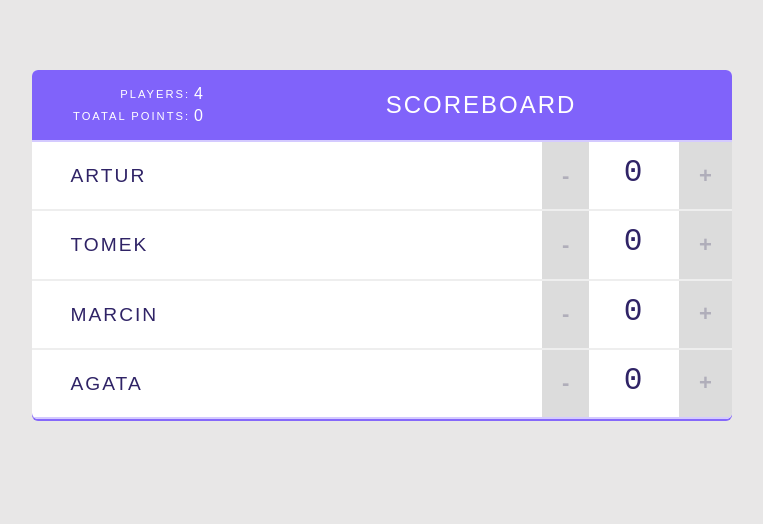
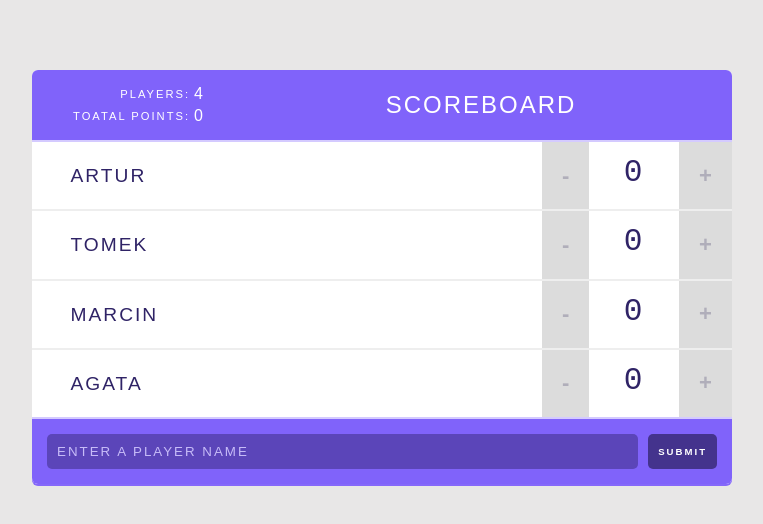
Before and after one commit to MagdaMie/scoreboard, a React (Vite) app in the folder scoreboard/: page / in a window 1280 px wide. Shown: the top 524 px of the page, without its empty margins (258-1021 px from the left). Built offline with nearby package versions, Linux system fonts and the light colour scheme.

Commit message:
add 'add Player' functionality

```diff
--- /dev/null
+++ b/scoreboard/src/components/AddPlayerForm.jsx
@@ -0,0 +1,33 @@
+import { useState } from "react"
+
+const AddPlayerForm = (props) => {
+    const[value, setValue] = useState('')
+
+    const handleSubmit = (event) => {
+        if(value !== '') {
+            event.preventDefault()
+            props.addPlayer(value);
+            setValue('')
+        } else {
+            event.preventDefault()
+        }
+    }
+
+    return (
+        <form onSubmit={(event) => handleSubmit(event)}>
+            <input
+            type="text"
+            value={value}
+            placeholder="Enter a player name"
+            onChange={(event) => setValue(event.target.value)}
+            />
+            <input
+            type="submit"
+            placeholder="Add Player"
+            />
+
+        </form>
+    )
+}
+
+export default AddPlayerForm
--- a/scoreboard/src/components/App.jsx
+++ b/scoreboard/src/components/App.jsx
@@ -2,6 +2,7 @@ import { useState } from "react";
 
 import Header from "./Header";
 import Player from "./Player";
+import AddPlayerForm from "./AddPlayerForm";
 
 
 const App = () => {
@@ -28,6 +29,8 @@ const App = () => {
     }
   ]);
 
+  const [nextPlayerId, setNextPlayerId] = useState(5)
+
   const handleRemovePlayer = (id) => {
     setPlayers(prevPlayers => prevPlayers.filter(p => p.id !== id));
   }
@@ -44,6 +47,18 @@ const App = () => {
       }
       return player
     }))
+  }
+
+  const handleAddPlayer = (name) => {
+      setPlayers(prevPlayers => [
+        ...prevPlayers,
+        {
+          name: name,
+          score: 0,
+          id: nextPlayerId
+        }
+      ])
+      setNextPlayerId(prevId => prevId + 1)
   }
 
 
@@ -66,6 +81,9 @@ const App = () => {
           changeScore={handleScoreChange}
         />
       )}
+       <AddPlayerForm
+       addPlayer={handleAddPlayer}
+       />
     </div>
   );
 
```
